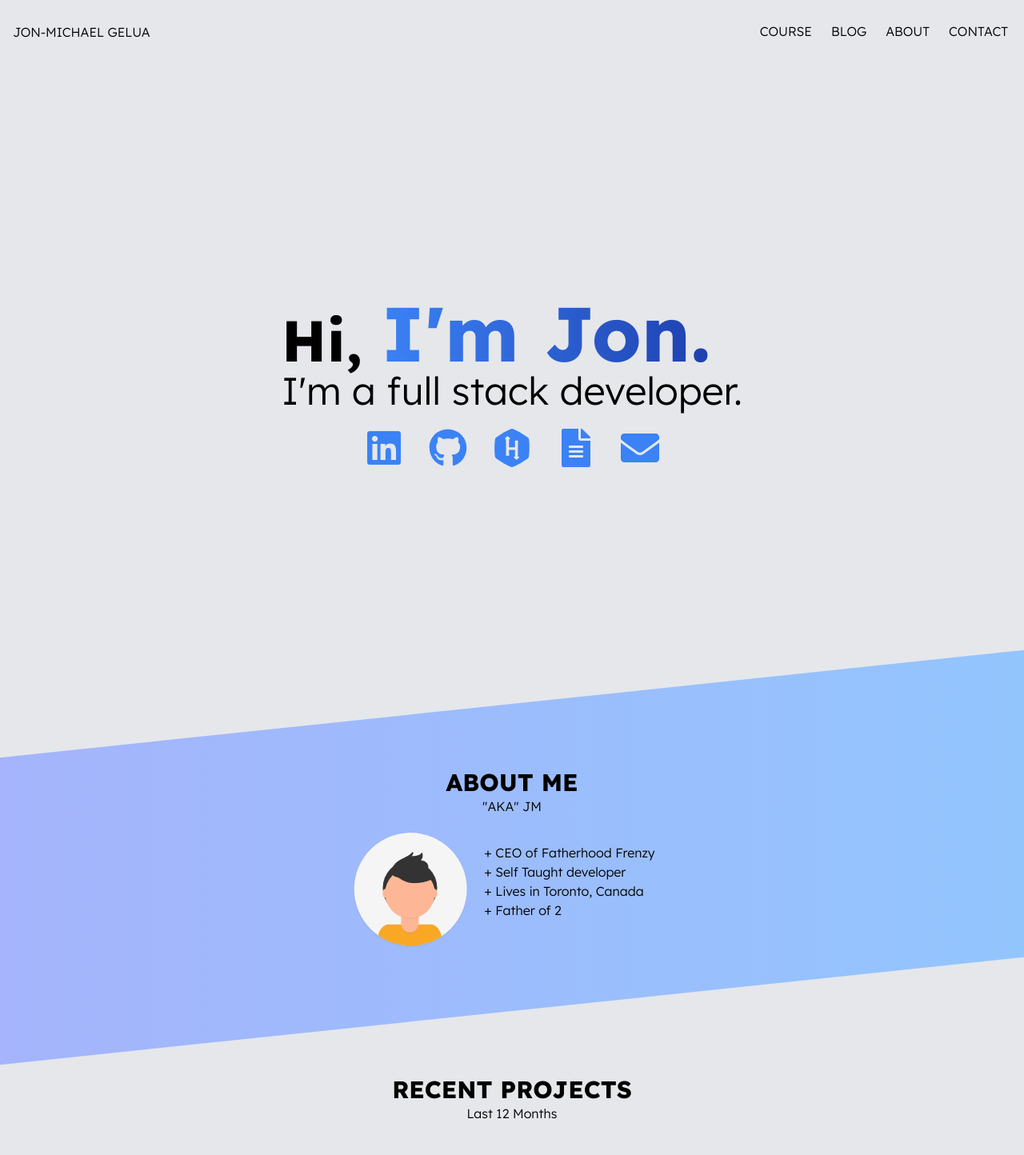
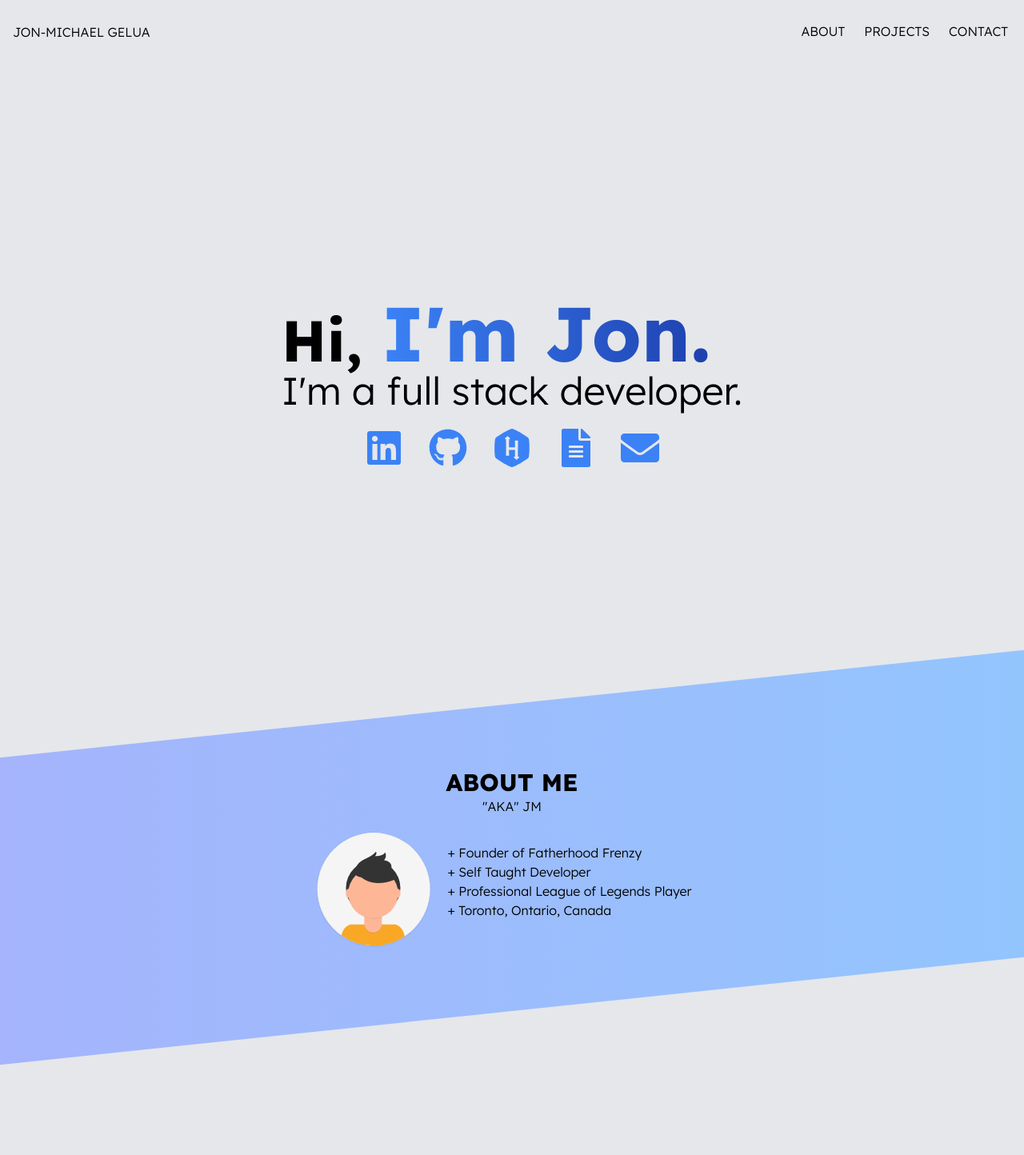
Before and after one commit to jmski/jmgelua, a Next.js app: page / in a window 1280 px wide. Shown: the top 1444 px of the page at 80% size. Built offline with nearby package versions, Linux system fonts and the light colour scheme; grey boxes are pictures that could not be loaded.

Commit message:
Contact section prefinal

```diff
--- a/pages/index.tsx
+++ b/pages/index.tsx
@@ -34,10 +34,9 @@ const Home = () => {
   ]
 
   const navigation = [
-    {name: "COURSE", link: "/course"},
-    {name: "BLOG", link: "/blog"},
-    {name: "ABOUT", link: "/about"},
-    {name: "CONTACT", link: "/contact"},
+    {name: "ABOUT", link: "#about"},
+    {name: "PROJECTS", link: "#projects"},
+    {name: "CONTACT", link: "#contact"},
   ]
 
 
@@ -82,26 +81,28 @@ const Home = () => {
       </section>
 
 
-      {/* Skills */}
-      <section className="bg-gradient-to-r from-indigo-300 to-blue-300 transform -skew-y-6 h-96">
+      {/* About me */}
+      <section className="h-screen">
+        <div id="about" className="bg-gradient-to-r from-indigo-300 to-blue-300 transform -skew-y-6 h-96">
           <div className="flex flex-col justify-center items-center transform skew-y-6">
             <h3 className="text-3xl font-bold mt-20">ABOUT ME</h3>
             <span className="text-1">"AKA" JM</span>
             <div className="flex items-center">
               <img className="w-36 max-w-xs mt-5" src="/images/profile_t.svg"></img>
               <ul className="m-5">
-            <li>+ CEO of Fatherhood Frenzy</li>
-            <li>+ Self Taught developer</li>
-            <li>+ Lives in Toronto, Canada</li>
-            <li>+ Father of 2</li>
+              <li> + Founder of Fatherhood Frenzy</li>
+              <li> + Self Taught Developer</li>
+              <li> + Professional League of Legends Player</li>
+              <li> + Toronto, Ontario, Canada</li>
               </ul>
+            </div>
           </div>
         </div>
       </section>
 
 
       {/* Projects */}
-      <section className="h-screen">
+      <section id="projects" className="h-screen mb-44">
         <div className="flex flex-col justify-center items-center">
           <h3 className="text-3xl font-bold mt-20">RECENT PROJECTS</h3>
           <span className="text-1 mb-10">Last 12 Months</span>
@@ -230,6 +231,19 @@ const Home = () => {
         </div>
       </section>
 
+      {/* Contact */}
+      <section className="h-screen">
+        <div id="contact" className="bg-gradient-to-r from-indigo-300 to-blue-300 transform skew-y-6 h-96">
+          <div className="flex flex-col justify-center items-center transform -skew-y-6">
+            <span className="text-1 mt-20">Have a project in mind?</span>
+            <h3 className="text-3xl font-bold">Let's work together</h3>
+            <div className="flex items-center">
+              <img className="w-36 max-w-xs mt-5" src="/images/profile_t.svg"></img>
+
+            </div>
+          </div>
+        </div>
+      </section>
 
     </>
   )
```
Lines whose indentation alone changed are shown as unchanged.
